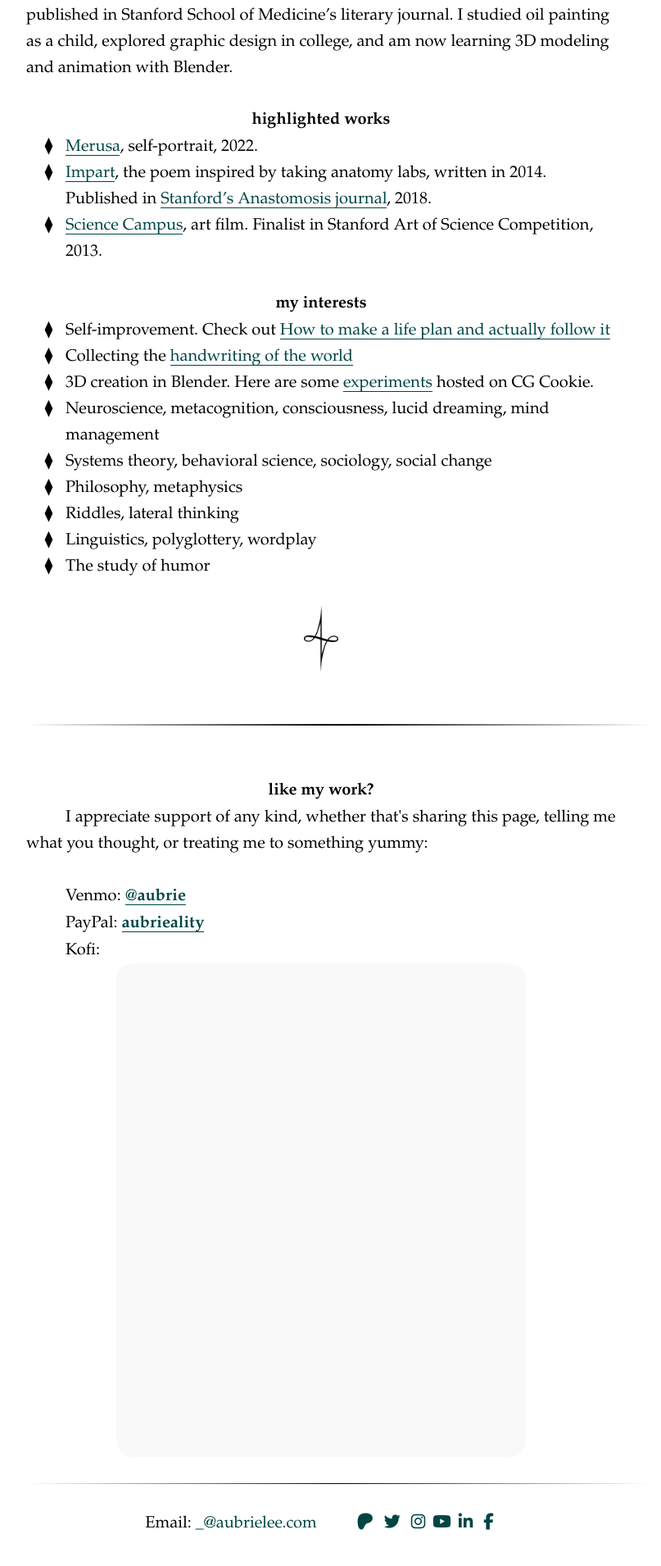
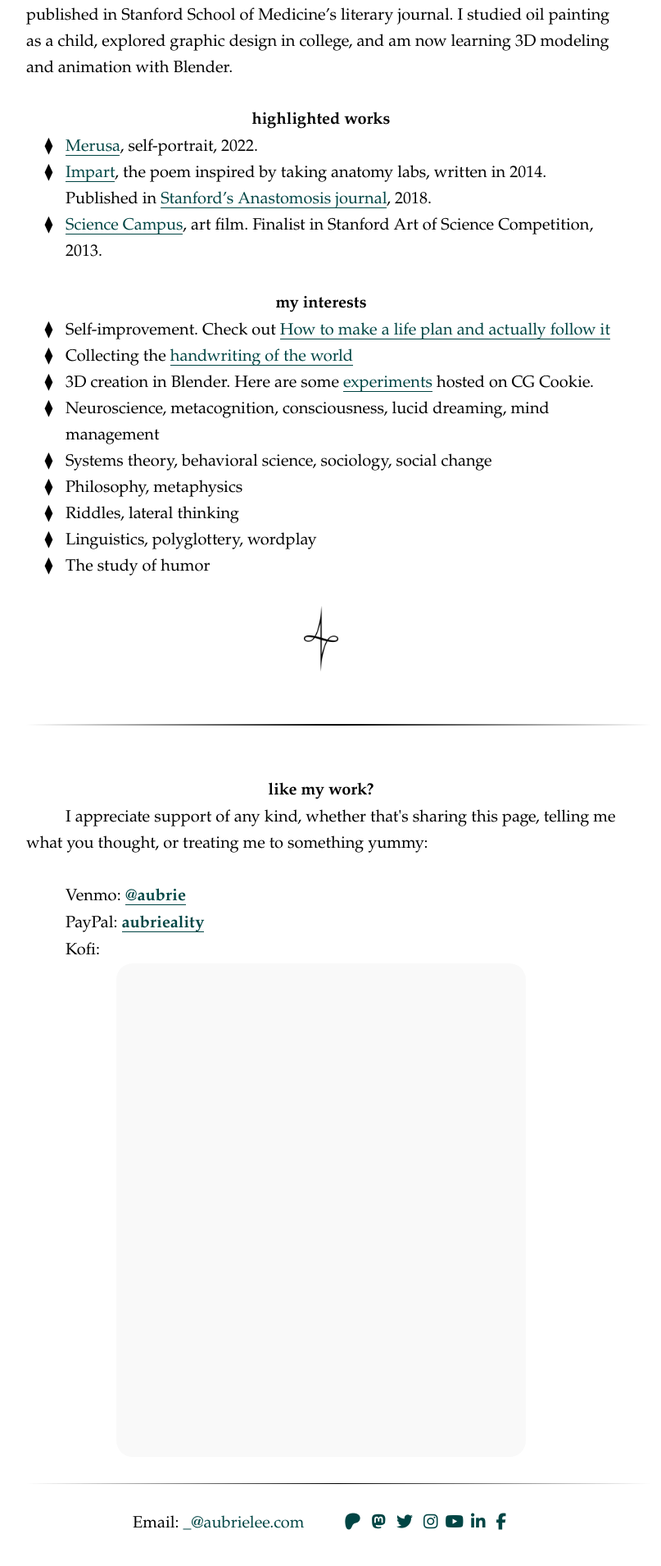
Before and after one commit to aubrielee/aubrielee.github.io, a Jekyll site: the page built from index.md, in a window 1280 px wide. Shown: the part 806-2716 px from the top of the page at 82% size, without its empty margins (248-1055 px from the left). Built offline with Jekyll 4.4.1, drawn with Linux system fonts in a browser that asks for light colours; nearby versions of some CDN libraries; some web fonts are replaced.

Commit message:
Add mastodon

```diff
--- a/_layouts/default.html
+++ b/_layouts/default.html
@@ -76,6 +76,7 @@
           Email: <a href="mailto:_@aubrielee.com" target="_blank" class="emailA" >_@aubrielee.com</a>
           <a href="https://www.patreon.com/aubrielee" target="_blank"><i class="fab fa-patreon"></i></a>
           <!-- <span class="socialDiamond">&blacklozenge;</span> -->
+          <a href="https://verse.aubrielee.com/@Aubrie" target="_blank"><i class="fab fa-mastodon"></i></a>
           <a href="https://twitter.com/Aubrie_Lee" target="_blank" ><i class="fab fa-twitter"></i></a>
           <!-- <span class="socialDiamond">&blacklozenge;</span> -->
           <br class="break">
```
